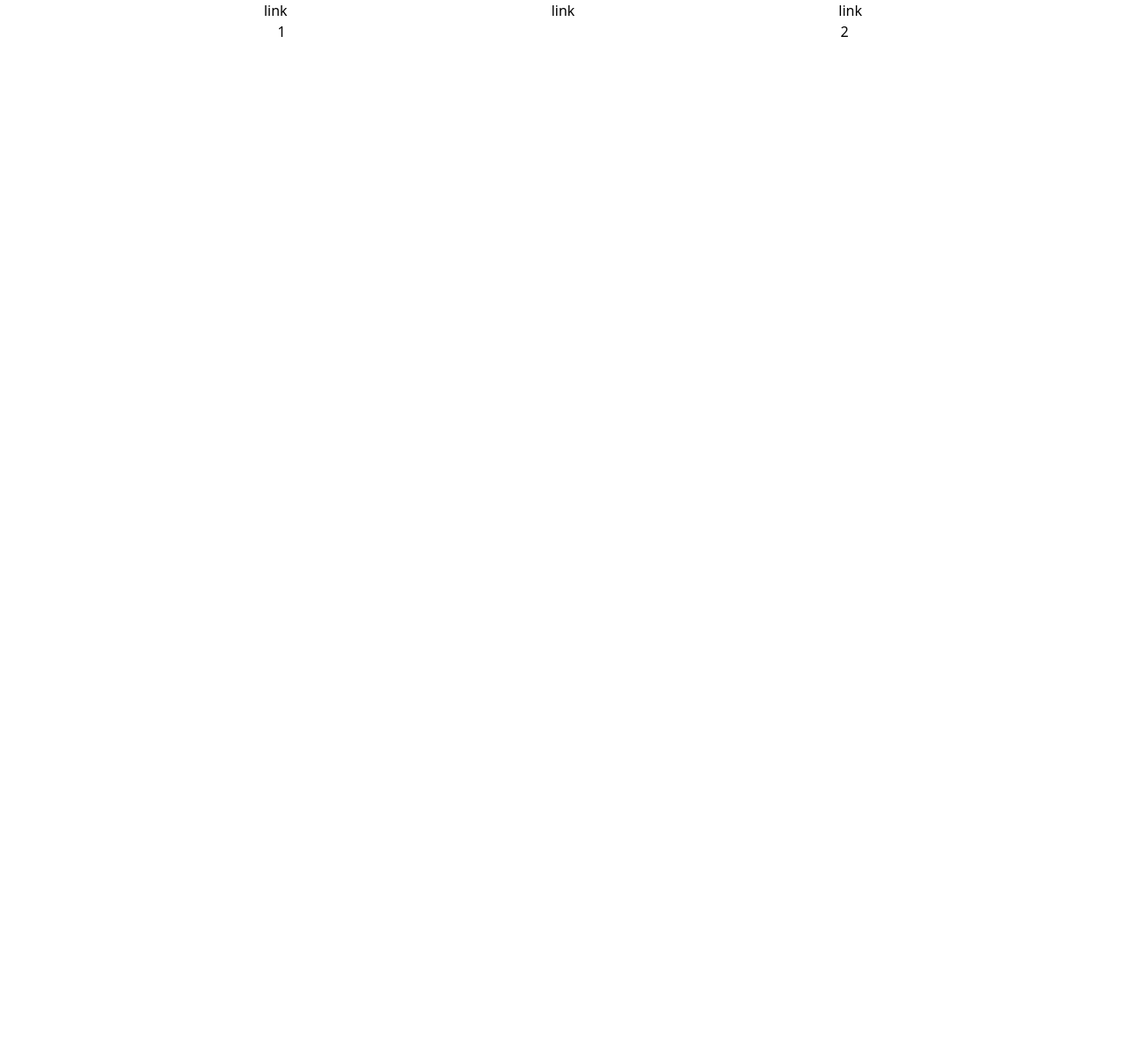
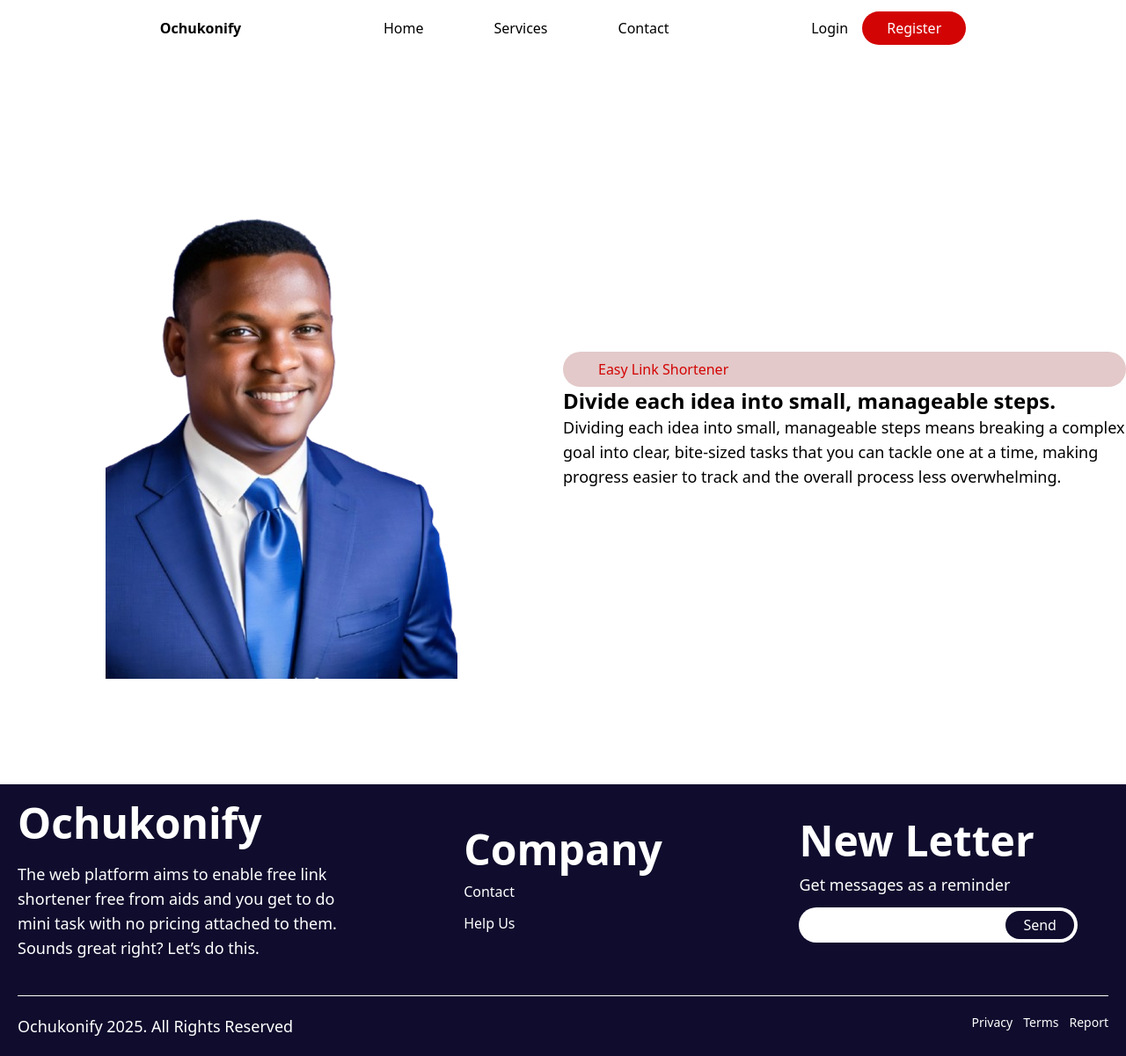
Before and after one commit to Hacks-coder/business-management-project, a SvelteKit app in the folder app/: page / in a window 1280 px wide. Shown: the whole page at 88% size. Before the commit the page ends 800 px from the top, so only its background shows below. Built offline with nearby package versions, Linux system fonts and the light colour scheme.

Commit message:
i have built the home page and i want to test it

```diff
--- a/app/package.json
+++ b/app/package.json
@@ -18,6 +18,7 @@
 	"devDependencies": {
 		"@eslint/compat": "^1.2.5",
 		"@eslint/js": "^9.18.0",
+		"@iconify-json/mdi": "^1.2.3",
 		"@sveltejs/adapter-vercel": "^5.5.2",
 		"@sveltejs/kit": "^2.16.0",
 		"@sveltejs/vite-plugin-svelte": "^5.0.0",
@@ -35,6 +36,7 @@
 		"prettier-plugin-svelte": "^3.3.3",
 		"prettier-plugin-tailwindcss": "^0.6.11",
 		"svelte": "^5.0.0",
+		"svelte-accessible-accordion": "^2.1.0",
 		"svelte-check": "^4.0.0",
 		"tailwindcss": "^4.0.0",
 		"typescript": "^5.0.0",
--- a/app/src/app.css
+++ b/app/src/app.css
@@ -6,4 +6,8 @@
     --color-lightPink: #E2DCFE;
     --color-blue: #0046D1;
     --color-white: #FFFFFF;
+    --color-lightRed: #E3C9C9;
+    --color-red: #D30404;
+    --color-darkPurple: #0F0C2D;
+    --color-purple: #E2DCFE;
 }
--- /dev/null
+++ b/app/src/components/Services/One.svelte
@@ -0,0 +1,30 @@
+<script lang="ts">
+    import IconArrowRight from '~icons/mdi/arrow-right';
+    import IconChartBar from '~icons/mdi/chart-bar';
+    import IconAccountCircle from '~icons/mdi/account-circle';
+	import Caption from "../resuable/Caption.svelte";
+	import Small from "../Texts/Small.svelte";
+	import Title from "../Texts/Title.svelte";
+    const servicesAnalysis = [
+        { icon: IconArrowRight, service: "Redireation Tools" },
+        { icon: IconChartBar, service: "Powerful Statistics" },
+        { icon: IconAccountCircle, service: "Beautiful Profile" }
+    ]
+
+</script>
+<section class="@container mt-30 ">
+    <div class="grid place-items-center gap-30 @4xl:grid-cols-2 @5xl:px-4 @6xl:px-30 @7xl:px-40" >
+        <div class="bg-purple size-72 rounded-2xl shadow-sm shadow-gray-600 @xl:size-100 @3xl:size-130"></div>
+        <div class="w-80 flex flex-col gap-2 @4xl:w-130">
+            <Caption />
+            <Title text = "Business Process" />
+            <Small text = "We Streamline your business processes, ensuring efficiency, productivity, and growth." />
+            {#each servicesAnalysis as {icon, service}}
+                <div class="flex gap-2">
+                    <svelte:component this={icon} class="text-md text-blue @3xl:text-2xl"/>
+                    <Small text = {service} />
+                </div>
+            {/each}
+        </div>
+    </div>
+</section>
--- a/app/src/components/Texts/Medium.svelte
+++ b/app/src/components/Texts/Medium.svelte
@@ -1,5 +1,5 @@
 <script>
-    let {text, className = "text-sm font-main"} = $props();
+    let {text, className = "text-md font-bold font-main"} = $props();
 </script>
 
 
--- /dev/null
+++ b/app/src/components/resuable/Caption.svelte
@@ -0,0 +1,6 @@
+<script>
+    let {caption = "Easy Link Shortener", className = "px-10 py-2 rounded-full bg-lightRed text-red"} = $props();
+</script>
+
+
+<p class={className}>{caption}</p>
--- /dev/null
+++ b/app/src/components/staticDirs/FAQs.svelte
@@ -0,0 +1,33 @@
+<script lang="ts">
+  import { Accordion, AccordionItem } from "svelte-accessible-accordion";
+	import Small from "../Texts/Small.svelte";
+	import Title from "../Texts/Title.svelte";
+  const faqs = [
+    {
+        question: " is there a free trial avaliable?",
+        answer: " is there a free trial avaliable?"
+    },
+    {
+        question: " is there a free trial avaliable?",
+        answer: " is there a free trial avaliable?"
+    },
+    {
+        question: " is there a free trial avaliable?",
+        answer: " is there a free trial avaliable?"
+    },
+    {
+        question: " is there a free trial avaliable?",
+        answer: " is there a free trial avaliable?"
+    },
+  ]
+</script>
+
+<section class="text-xl font-bold flex justify-center mt-30">
+    <Accordion class="shadow-sm shadow-gray-700 p-5 rounded-2xl">
+        {#each faqs as {question, answer}}
+            <AccordionItem title= {question} class="shadow-sm shadow-gray-300 p-2">
+                <Small text = {answer} className = "text-sm" />
+            </AccordionItem>
+        {/each}
+    </Accordion>
+</section>
--- a/app/src/components/staticDirs/Footer.svelte
+++ b/app/src/components/staticDirs/Footer.svelte
@@ -0,0 +1,39 @@
+<script>
+	import Medium from "../Texts/Medium.svelte";
+
+
+	import Small from "../Texts/Small.svelte";
+	import Title from "../Texts/Title.svelte";
+
+</script>
+<footer class="@container mt-30 bg-darkPurple p-5 text-white flex flex-col gap-10 2xl:p-20">
+    <div class="grid gap-10 @4xl:grid-cols-3 @4xl:place-items-center">
+        <div class="space-y-5">
+            <Title text = "Ochukonify" />
+            <Small text  = "The web platform aims to enable free link shortener free from aids and you get to do mini task with no pricing attached to them. Sounds great right? Let’s do this." />
+        </div>
+        <div class="flex flex-col gap-3">
+            <Title text = "Company" />
+            <a href="/contact">Contact</a>
+            <a href="/help-us">Help Us</a>
+        </div>
+        <div class="space-y-3">
+            <Title text = "New Letter" />
+            <Small text = "Get messages as a reminder" />
+            <div class="rounded-full w-fit flex p-1 bg-white">
+                <input type="email" class="outline-none text-darkPurple"> <button class="bg-darkPurple rounded-full px-5 py-1">Send</button>
+            </div>
+        </div>
+    </div>
+    <div>
+        <hr class="mb-5">
+        <div class="@4xl:flex @4xl:justify-between">
+            <Small text = "Ochukonify 2025. All Rights Reserved" />
+            <div class="flex gap-3 text-sm">
+                <a href="/privacy">Privacy</a>
+                <a href="terms">Terms</a>
+                <a href="report">Report</a>
+            </div>
+        </div>
+    </div>
+</footer>
--- a/app/src/components/staticDirs/Header.svelte
+++ b/app/src/components/staticDirs/Header.svelte
@@ -1,13 +1,26 @@
+<script>
+	import Medium from "../Texts/Medium.svelte";
+
+
+
+</script>
 
 
 
 
 
 
-<header class="@container">
-    <nav class="flex @3xl:justify-evenly">
-        <div>link</div>
-        <div>link</div>
-        <div>link</div>
+<header class="@container p-5">
+    <nav class="hidden @4xl:flex @4xl:justify-evenly">
+        <Medium text = "Ochukonify" />
+        <div class="flex gap-20">
+            <a href="/home">Home</a>
+            <a href="/services">Services</a>
+            <a href="/contact">Contact</a>
+        </div>
+        <div class="space-x-3">
+            <a href="/login">Login</a>
+            <a href="/register" class="w-fit px-7 rounded-full py-2 bg-red text-white">Register</a>
+        </div>
     </nav>
 </header>
--- a/app/src/components/staticDirs/Hero.svelte
+++ b/app/src/components/staticDirs/Hero.svelte
@@ -1,8 +1,23 @@
+<script>
+
+	import Caption from "../resuable/Caption.svelte";
+	import Small from "../Texts/Small.svelte";
+
+</script>
 
 
-<div class="@container">
+<div class="@container mt-30">
     <div class="grid place-items-center @3xl:grid-cols-2">
-        <div>1</div>
-        <div>2</div>
+        <div>
+            <img src="/others/doc.png " width="400" alt="">
+        </div>
+        <div>
+            <div>
+                <Caption />
+                <p class="text-2xl font-bold">Divide each idea into small, manageable steps.</p>
+                <Small text = "Dividing each idea into small, manageable steps means breaking a complex goal into clear, bite-sized tasks that you can tackle one at a time, making progress easier to track and the overall process less overwhelming." />
+            </div>
+            <div></div>
+        </div>
     </div>
 </div>
--- /dev/null
+++ b/app/src/icon.d.ts
@@ -0,0 +1 @@
+declare module '~icons/*'
--- /dev/null
+++ b/app/src/routes/(view)/+layout.svelte
@@ -0,0 +1,14 @@
+<script lang="ts">
+	import Footer from '../../components/staticDirs/Footer.svelte';
+	import Header from '../../components/staticDirs/Header.svelte';
+	import Hero from '../../components/staticDirs/Hero.svelte';
+
+	let { children } = $props();
+</script>
+
+<div class="bg-gradient-to-b from-[#EDF6FF] via-[#C3B7FF] to-[#8979FF]">
+	<Header />
+	<Hero />
+</div>
+{@render children()}
+<Footer />
--- /dev/null
+++ b/app/src/routes/(view)/home/+page.svelte
@@ -0,0 +1,7 @@
+<script>
+	import FAQs from './../../../components/staticDirs/FAQs.svelte';
+	import One from "../../../components/Services/One.svelte";
+
+</script>
+<One />
+<FAQs />
```
Also changed, not shown: app/static/others/doc.png (added), 1 other file (tests, documents, lock files or other folders).
